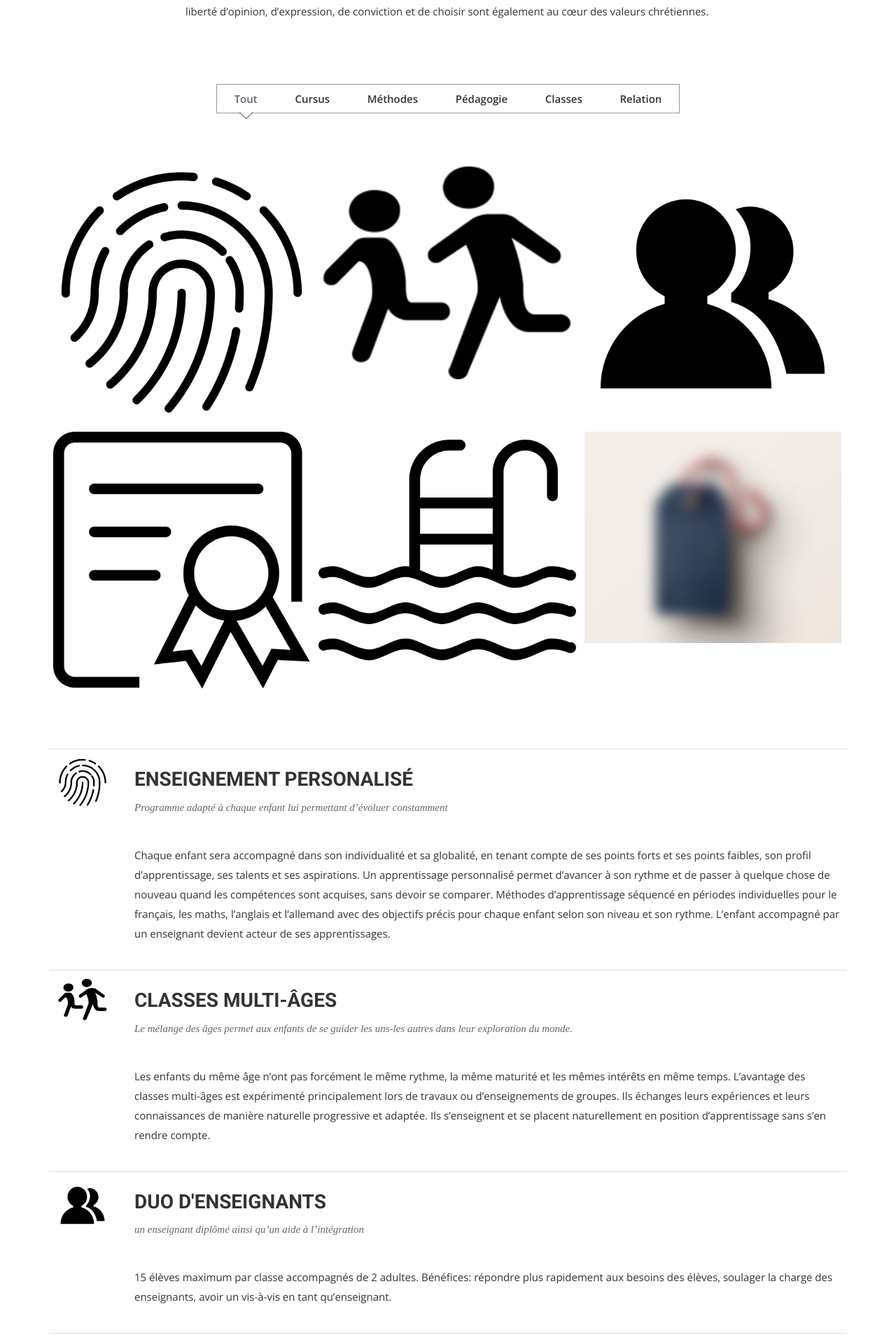
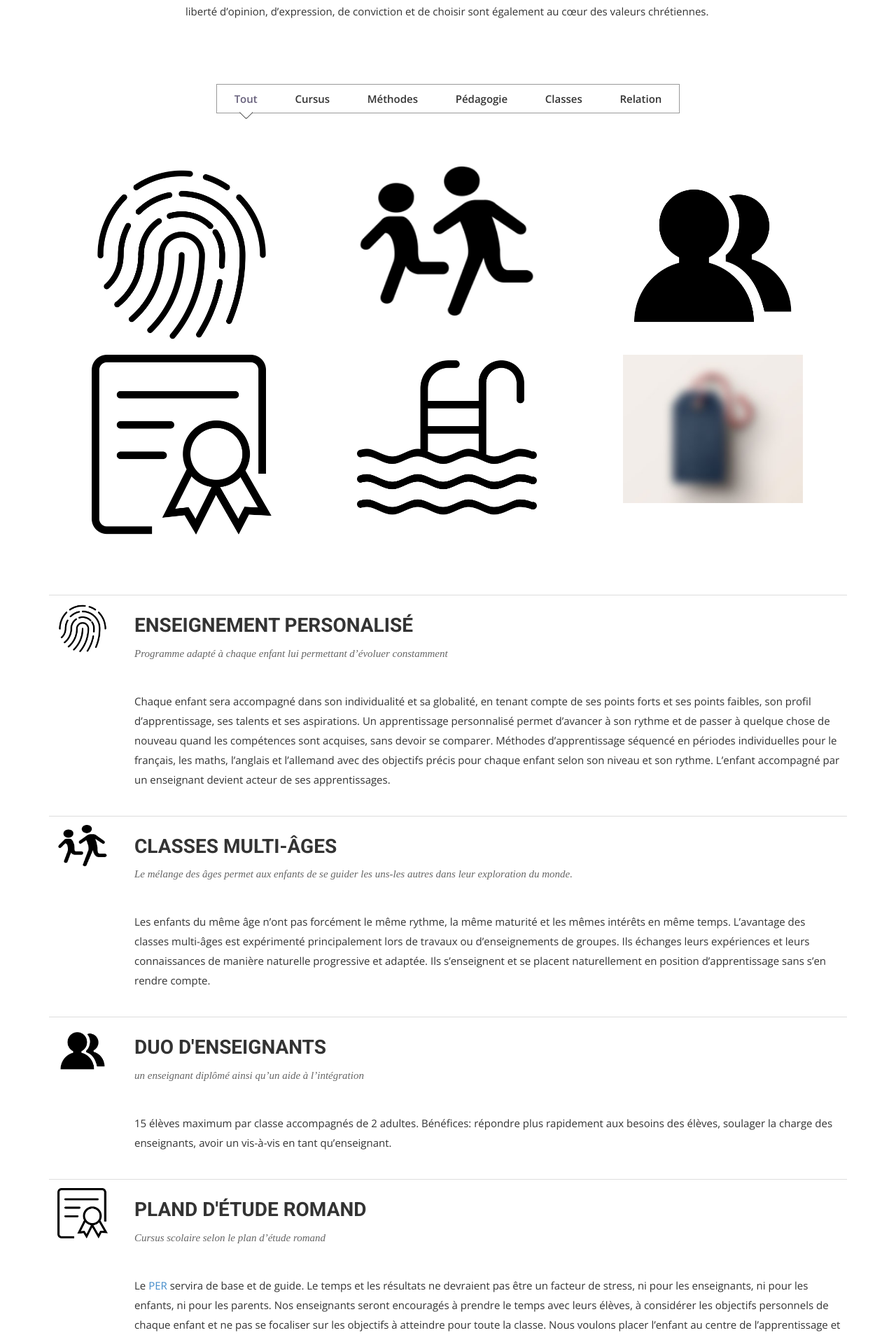
Before and after one commit to midjoule/lifeschool, a Jekyll site: the page built from index.html, in a window 1280 px wide. Shown: the part 3875-5783 px from the top of the page at 70% size. Built offline with Jekyll 4.4.1, drawn with Linux system fonts in a browser that asks for light colours; nearby versions of some CDN libraries; some web fonts are replaced.

Commit message:
Update airspace.css

```diff
--- a/css/airspace.css
+++ b/css/airspace.css
@@ -543,6 +543,7 @@ font header .navbar-default .navbar-nav li a:hover {
   overflow: hidden;
   margin: 6px;
   position: relative;
+  text-align: center;
 }
 #portfolio-work .block .portfolio-contant ul li:hover .overly {
   opacity: 1;
@@ -573,7 +574,7 @@ font header .navbar-default .navbar-nav li a:hover {
   color: #655E7A;
 }
 #portfolio-work .block .portfolio-contant ul img {
-  width: 100%;
+  width: 70%;
   height: auto;
 }
 #portfolio-work .block .portfolio-contant .overly {
```
